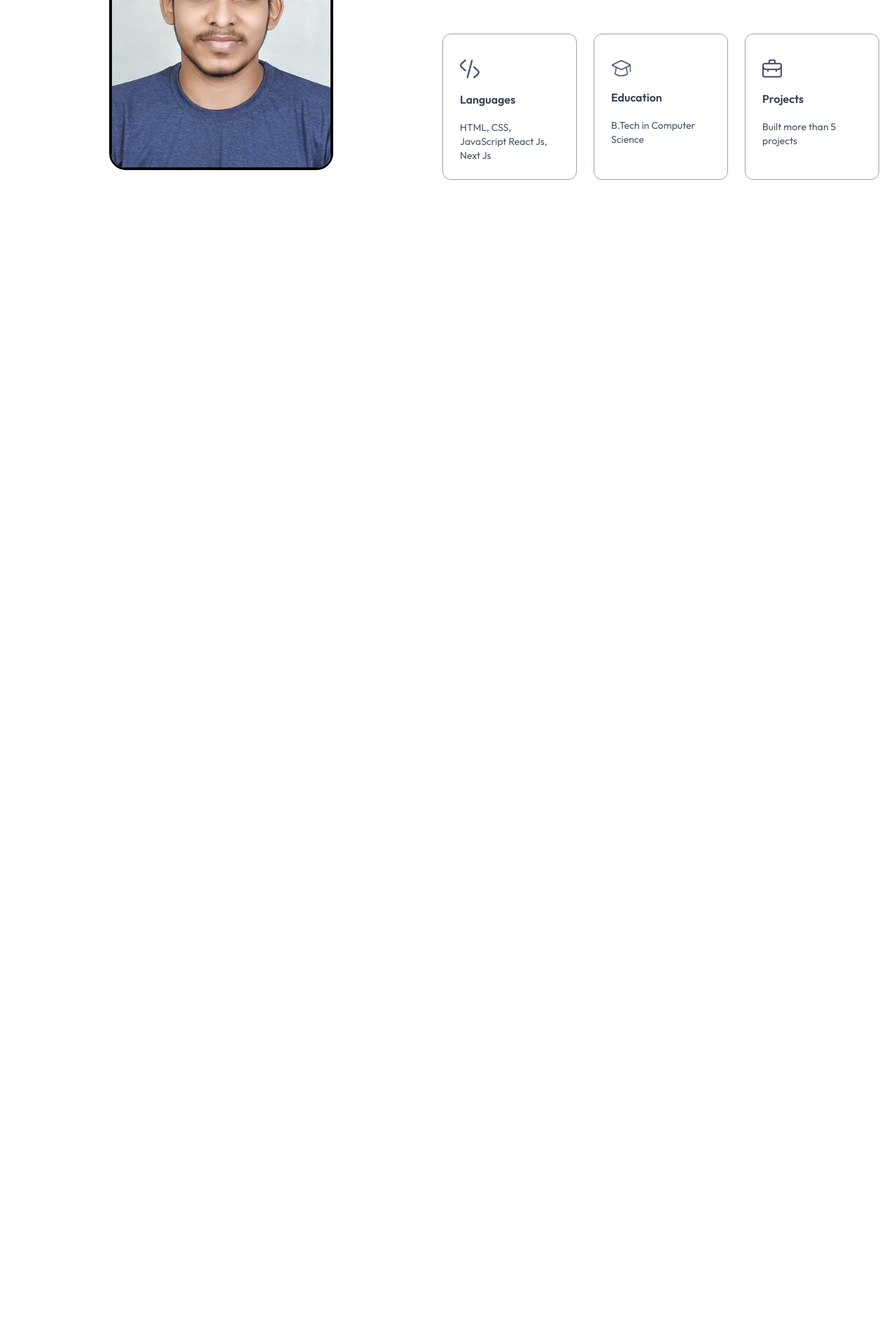
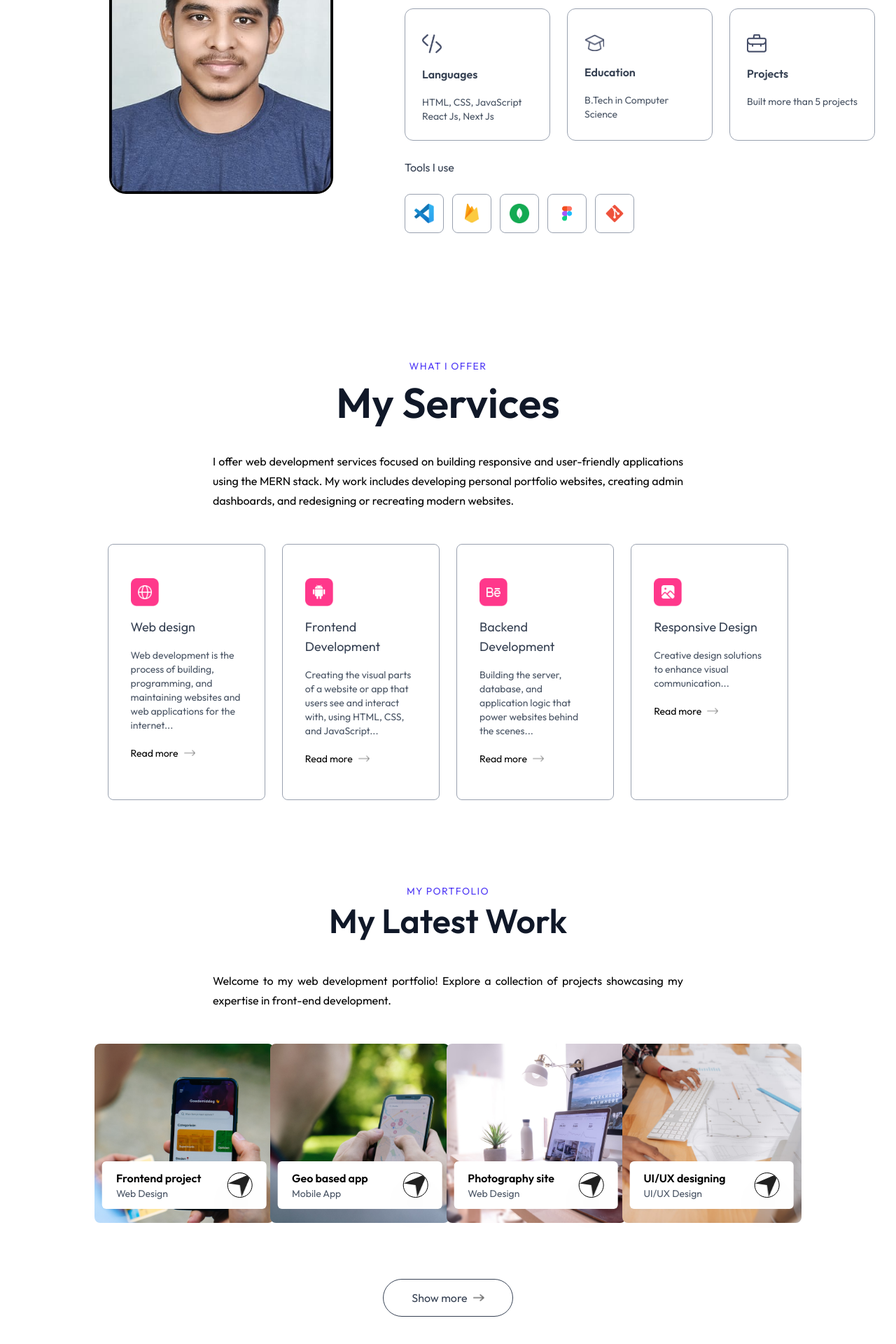
Before and after one commit to Kuresh-Garbada/FUTURE_FS_01, a Next.js app: page / in a window 1280 px wide. Shown: the part 1228-3148 px from the top of the page at 70% size. Before the commit the page ends 1605 px from the top, so only its background shows below. Built offline with nearby package versions, Linux system fonts and the light colour scheme; a web font is replaced by a local one.

Commit message:
Service And Work Part

```diff
--- a/app/page.js
+++ b/app/page.js
@@ -2,14 +2,19 @@
 import Navbar from "@/components/Navbar";
 import Header from "@/components/Header"
 import About from "@/components/About";
+import Services from "@/components/Services";
+import Work from "@/components/Work";
 
 export default function Home() {
   return (
     <>
-     h3
+
      <Navbar />
      <Header/>
      <About/>
+     <Services/>
+     <Work/>
+
 
 
 
--- a/assets/assets.js
+++ b/assets/assets.js
@@ -100,10 +100,10 @@ export const workData = [
 ]
 
 export const serviceData = [
-    { icon: assets.web_icon, title: 'Web design', description: 'Web development is the process of building, programming...', link: '' },
-    { icon: assets.mobile_icon, title: 'Mobile app', description: 'Mobile app development involves creating software for mobile devices...', link: '' },
-    { icon: assets.ui_icon, title: 'UI/UX design', description: 'UI/UX design focuses on creating a seamless user experience...', link: '' },
-    { icon: assets.graphics_icon, title: 'Graphics design', description: 'Creative design solutions to enhance visual communication...', link: '' },
+    { icon: assets.web_icon, title: 'Web design', description: 'Web development is the process of building, programming, and maintaining websites and web applications for the internet...', link: '' },
+    { icon: assets.mobile_icon, title: 'Frontend Development', description: 'Creating the visual parts of a website or app that users see and interact with, using HTML, CSS, and JavaScript...', link: '' },
+    { icon: assets.ui_icon, title: 'Backend Development', description: ' Building the server, database, and application logic that power websites behind the scenes...', link: '' },
+    { icon: assets.graphics_icon, title: 'Responsive Design', description: 'Creative design solutions to enhance visual communication...', link: '' },
 ]
 
 export const infoList = [
--- a/components/About.jsx
+++ b/components/About.jsx
@@ -1,4 +1,4 @@
-import { assets, infoList } from '@/assets/assets'
+import { assets, infoList, toolsData } from '@/assets/assets'
 import React from 'react'
 import Image from 'next/image'
 
@@ -12,8 +12,7 @@ const About = () => {
         About Me
       </h2>
 
-
-      <div className='flex w-full flex-col lg:flex-row items-center gap-16 my-20'>
+      <div className='flex w-full flex-col lg:flex-row items-center gap-16 my-25'>
         {/* Image container */}
         <div className='w-full lg:w-1/2 flex justify-center'>
           <div className='w-64 sm:w-80 rounded-3xl max-w-none'>
@@ -28,23 +27,41 @@ const About = () => {
 
         {/* Content area */}
         <div className='w-full lg:w-1/2 flex justify-center'>
-          <div className='max-w-2xl -ml-10'> {/* Valid negative margin */}
+          <div className='max-w-2xl lg:-ml-25'> {/* Shift content slightly left on large screens */}
             <p className='mb-10 font-Ovo text-justify'>
               I am a passionate and dedicated final-year B.Tech student in Computer Engineering at Charusat University. With a solid academic foundation and hands-on project experience, I have developed a strong interest in software development, algorithms, and building real-world applications. Currently, I am interning at Future Interns, where I am applying and expanding my technical knowledge while collaborating in a professional environment. I strive to learn continuously and contribute meaningfully to every team I work with.
             </p>
 
-            <ul className='grid grid-cols-1 sm:grid-cols-3 gap-6'>
+            <ul className='grid grid-cols-1 sm:grid-cols-3 gap-6 max-w-2xl'>
               {infoList.map(({ icon, title, description }, index) => (
                 <li
                   key={index}
                   className="border-[0.5px] border-gray-400 rounded-xl p-6 cursor-pointer
-                 hover:bg-violet-100 hover:-translate-y-1 duration-500 hover:shadow-black"
-
+                  hover:bg-violet-100 hover:-translate-y-1 duration-500 hover:shadow-lg"
                 >
                   <Image src={icon} alt={title} className='w-7 mt-3' />
                   <h3 className='my-4 font-semibold text-gray-700'>{title}</h3>
                   <p className='text-gray-600 text-sm'>{description}</p>
                 </li>
+              ))}
+            </ul>
+
+
+            <h4  className='my-6 text-gray-700 font-Ovo'>
+              Tools I use
+            </h4>
+            <ul className='flex items-center gap-3 sm:gp-5 '>
+              {toolsData.map((tool,index)=>(
+                <li className='flex items-center justify-center *:w-12 sm:w-14
+                aspect-square border border-gray-400 rounded-lg cursor-pointer
+                hover:-translate-y-1 duration-500' key={index}>
+                  <Image src={tool} alt='Tools' className='w-5
+                  sm:w-7'/>
+
+
+                </li>
+
+
               ))}
             </ul>
           </div>
--- a/components/Navbar.jsx
+++ b/components/Navbar.jsx
@@ -1,8 +1,9 @@
-import React, { useRef } from 'react'
+import React, { useEffect, useRef, useState } from 'react'
 import Image from 'next/image'
 import { assets } from '@/assets/assets'
 
 const Navbar = () => {
+  const [isScroll,setIsScroll]=useState(false)
   const sideMenuRef = useRef();
 
   const openMenu = () => {
@@ -12,6 +13,18 @@ const Navbar = () => {
   const closeMenu = () => {
     sideMenuRef.current.style.transform = 'translateX(16rem)'
   }
+  useEffect(()=>{
+    window.addEventListener('scroll',()=>{
+      if(scrollY >50){
+        setIsScroll(true)
+
+      }else{
+         setIsScroll(false)
+
+      }
+    })
+
+  },[])
 
   return (
     <>
@@ -19,10 +32,13 @@ const Navbar = () => {
         <Image src={assets.header_bg_color} alt='' className='w-full' />
       </div>
 
-      <nav className='w-full fixed px-5 lg:px-8 xl:px-[8%] py-4 flex items-center justify-between z-50'>
+      <nav className={`w-full fixed px-5 lg:px-8 xl:px-[8%] py-4
+       flex items-center justify-between z-50 ${isScroll ? "bg-white bg-opacity-50 backdrop-blur-lg shadow-sm "
+        : " "}`}>
         <p className='custom-text'>KURESH</p>
 
-        <ul className='hidden md:flex items-center gap-6 lg:gap-8 rounded-full px-12 py-3 bg-white shadow-sm bg-opacity-50'>
+        <ul className={`hidden md:flex items-center gap-6 lg:gap-8 rounded-full px-12 py-3
+          ${isScroll ? "" : " bg-white shadow-sm bg-opacity-50"}`}>
           <li><a className='font-ovo font-medium' href="#top">Home</a></li>
           <li><a className='font-ovo font-medium' href="#about">About me</a></li>
           <li><a className='font-ovo font-medium' href="#services">Services</a></li>
--- /dev/null
+++ b/components/Services.jsx
@@ -0,0 +1,44 @@
+import { assets, serviceData } from '@/assets/assets'
+import React from 'react'
+import Image from 'next/image'
+
+const Services = () => {
+  return (
+    <div id="services" className='w-full px-[12%] py-10 scroll-mt-20'>
+
+        <h3 className='text-center mb-3 text-sm font-ovo uppercase tracking-widest text-indigo-600'>
+         What I offer
+      </h3>
+      <h2 className='text-center text-6xl font-ovo font-semibold mb-10 text-gray-900 dark:text-gray-100'>
+        My Services
+      </h2>
+
+      <p className='text-justify max-w-2xl mx-auto mt-5 mb-12 font-Ovo'>
+  I offer web development services focused on building responsive and user-friendly applications using the MERN stack. My work includes developing personal portfolio websites, creating admin dashboards, and redesigning or recreating modern websites.
+</p>
+
+
+  <div className="grid grid-cols-1 sm:grid-cols-2 lg:grid-cols-3 xl:grid-cols-4 gap-6 my-10">
+
+
+        {serviceData.map(({icon,title,description,link},index)=>(
+            <div key={index} className='border border-gray-400 rounded-lg px-8 py-12
+            hover: shadow-black cursor-pointer hover:bg-pink-50 hover:-translate-y-1 duration-500'>
+                <Image src={icon} alt='' className='w-10'/>
+                <h3 className='text-lg my-4 text-gray-700'>{title}</h3>
+                <p className='text-sm text-gray-600 leading-5'>{description}</p>
+                <a href={link} className='flex items-center gap-2 text-sm mt-5'>
+                    Read more <Image  alt='' src={assets.right_arrow} className='w-4'/>
+                </a>
+             </div>
+
+        ))}
+
+    </div>
+
+
+    </div>
+  )
+}
+
+export default Services
--- /dev/null
+++ b/components/Work.jsx
@@ -0,0 +1,52 @@
+import { assets, workData } from '@/assets/assets';
+import Image from 'next/image';
+import React from 'react';
+
+const Work = () => {
+  return (
+    <div id="work" className="w-full px-[12%] py-10 scroll-mt-20">
+      <h3 className="text-center mb-2 text-sm font-ovo uppercase tracking-widest text-indigo-600">
+        My Portfolio
+      </h3>
+      <h2 className="text-center text-5xl font-ovo font-semibold mb-12 text-gray-900 dark:text-gray-100">
+        My Latest Work
+      </h2>
+
+      <p className="text-justify max-w-2xl mx-auto mt-5 mb-12 font-ovo">
+        Welcome to my web development portfolio! Explore a collection of projects showcasing my expertise in front-end development.
+      </p>
+
+      {/* ✅ 4-column centered grid */}
+      <div className="grid grid-cols-1 sm:grid-cols-2 lg:grid-cols-4 gap-8 justify-items-center">
+        {workData.map((project, index) => (
+          <div
+            key={index}
+            className="w-64 h-64 bg-no-repeat bg-cover bg-center rounded-lg relative cursor-pointer group"
+            style={{ backgroundImage: `url(${project.bgImage})` }}
+          >
+            <div
+              className="bg-white w-11/12 rounded-md absolute bottom-5 left-1/2 -translate-x-1/2 py-3 px-5
+              flex items-center justify-between duration-500 group-hover:bottom-7"
+            >
+              <div>
+                <h2 className="text-base font-semibold">{project.title}</h2>
+                <p className="text-sm text-gray-600">{project.description}</p>
+              </div>
+              <div>
+                <Image className=" border rounded-full border-black w-9
+                aspect-square flex items-center justify-center shadow-2xl
+                group-hover:bg-lime-300 transition" src={assets.send_icon} alt="send icon" />
+              </div>
+            </div>
+          </div>
+        ))}
+      </div>
+        <a href="" className='w-max flex items-center justify-center gap-2
+        text-gray-700 border-[0.5px] border-gray-700 rounded-full py-3 px-10 mx-auto
+        my-20 hover:bg-blue-100 duration-500'> Show more <Image src={assets.right_arrow_bold} alt='Right arrow'
+        className='w-4' /></a>
+    </div>
+  );
+};
+
+export default Work;
--- a/tailwind.config.mjs
+++ b/tailwind.config.mjs
@@ -10,7 +10,16 @@ export default {
         outfit: ["var(--font-outfit)"],
         ovo: ["var(--font-ovo)"],
       },
+
+       gridTemplateColumns: {
+
+  'auto-fit': 'repeat(auto-fit, minmax(200x, 1fr))',
+}
+
+
+      }
+
     },
-  },
+
   plugins: [],
 }
```
Lines whose indentation alone changed are shown as unchanged.
